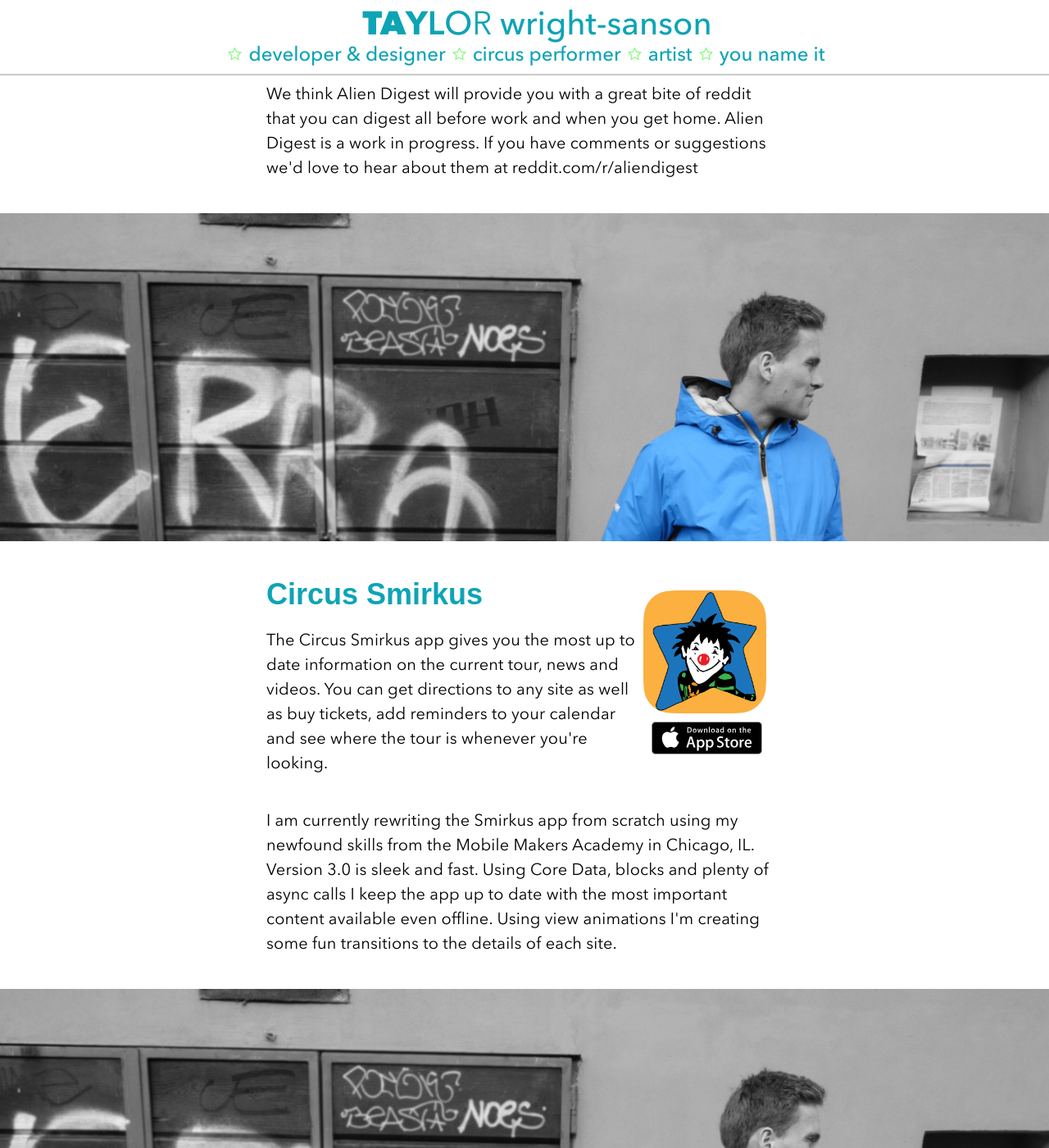
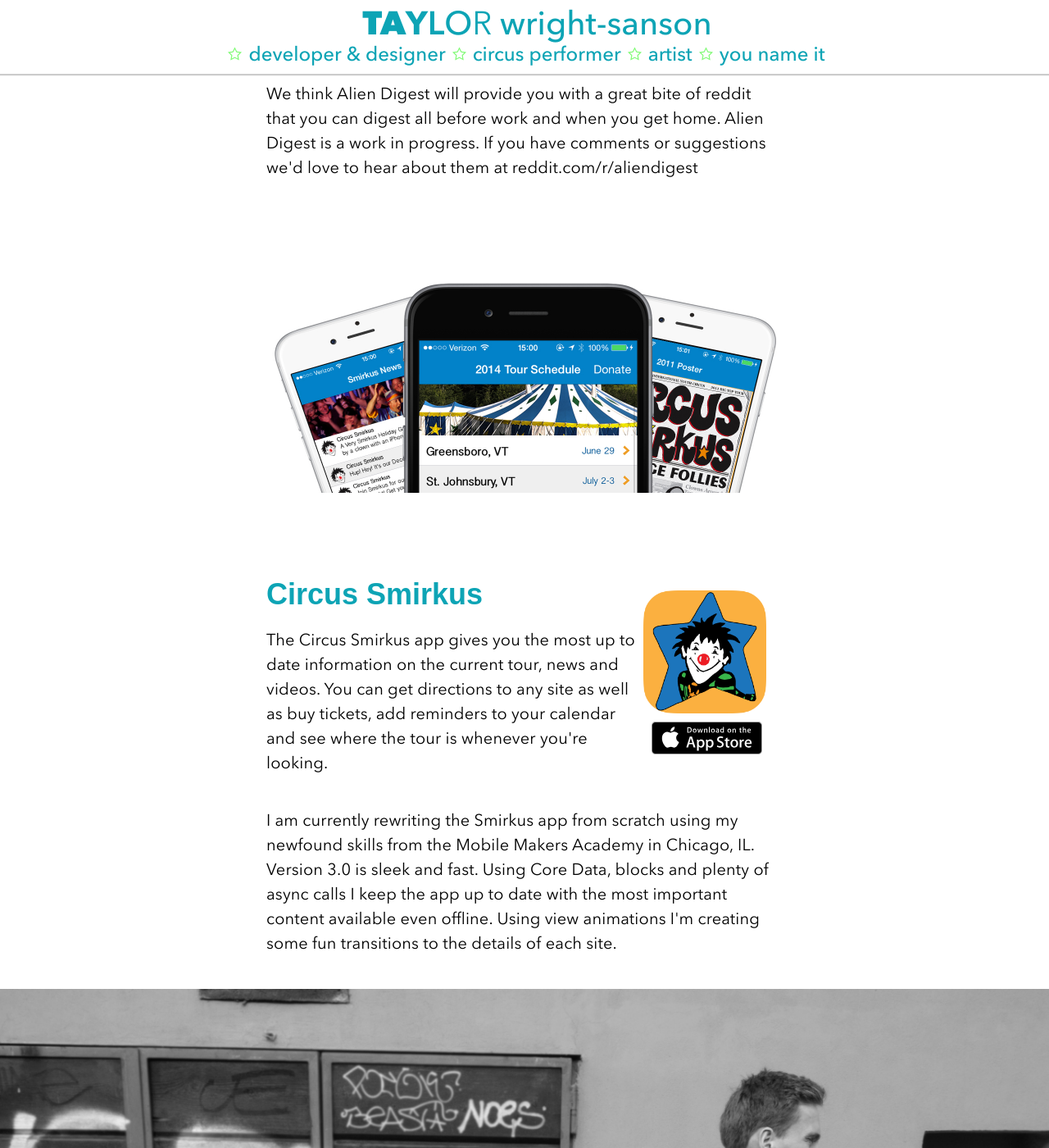
Before and after one commit to Xeaza/xeaza.github.io, a Jekyll site: the page built from developer+designer.html, in a window 1280 px wide and 1400 px high, scrolled down 1535 px. Shown: the whole window at 82% size. Built offline with Jekyll 4.4.1, drawn with Linux system fonts in a browser that asks for light colours; some of the changed text lies outside the part shown.

Commit message:
Adding image for smirkus app

```diff
--- a/developer+designer.html
+++ b/developer+designer.html
@@ -23,8 +23,8 @@
 		</div>
 	</section>
 
-	<section class="module parallax parallax-2">
-
+	<section class="module developer parallax parallax-2">
+		<div id="smirkusTopBackground"></div>
 	</section>
 
 	<section class="module content">
--- a/style.scss
+++ b/style.scss
@@ -742,6 +742,9 @@
 section.module.developer.parallax-1 {
   background-image: url("../images/whiteBackgroundHeader.jpg");
 }
+section.module.developer.parallax-2 {
+  background-image: url("../images/whiteBackgroundHeader.jpg");
+}
 
 #developerTopBackground {
   width: 100%;
@@ -757,6 +760,19 @@
   background-size: 50%;
 }
 
+#smirkusTopBackground {
+  width: 100%;
+  height: 100%;
+  margin: 0 auto;
+  display: block;
+  position: relative;
+  background-image: url("../images/smirkusAppHeader.jpg");
+  background-attachment: fixed;
+  background-position-x: 50%;
+  background-position-y: -159px;
+  background-repeat: no-repeat;
+  background-size: 50%;
+}
 .rightImage {
   max-width: 150px;
   max-height: 150px;
```
Also changed, not shown: other parts of developer+designer.html (+1 -1 lines), images/smirkusAppHeader.jpg (added).
